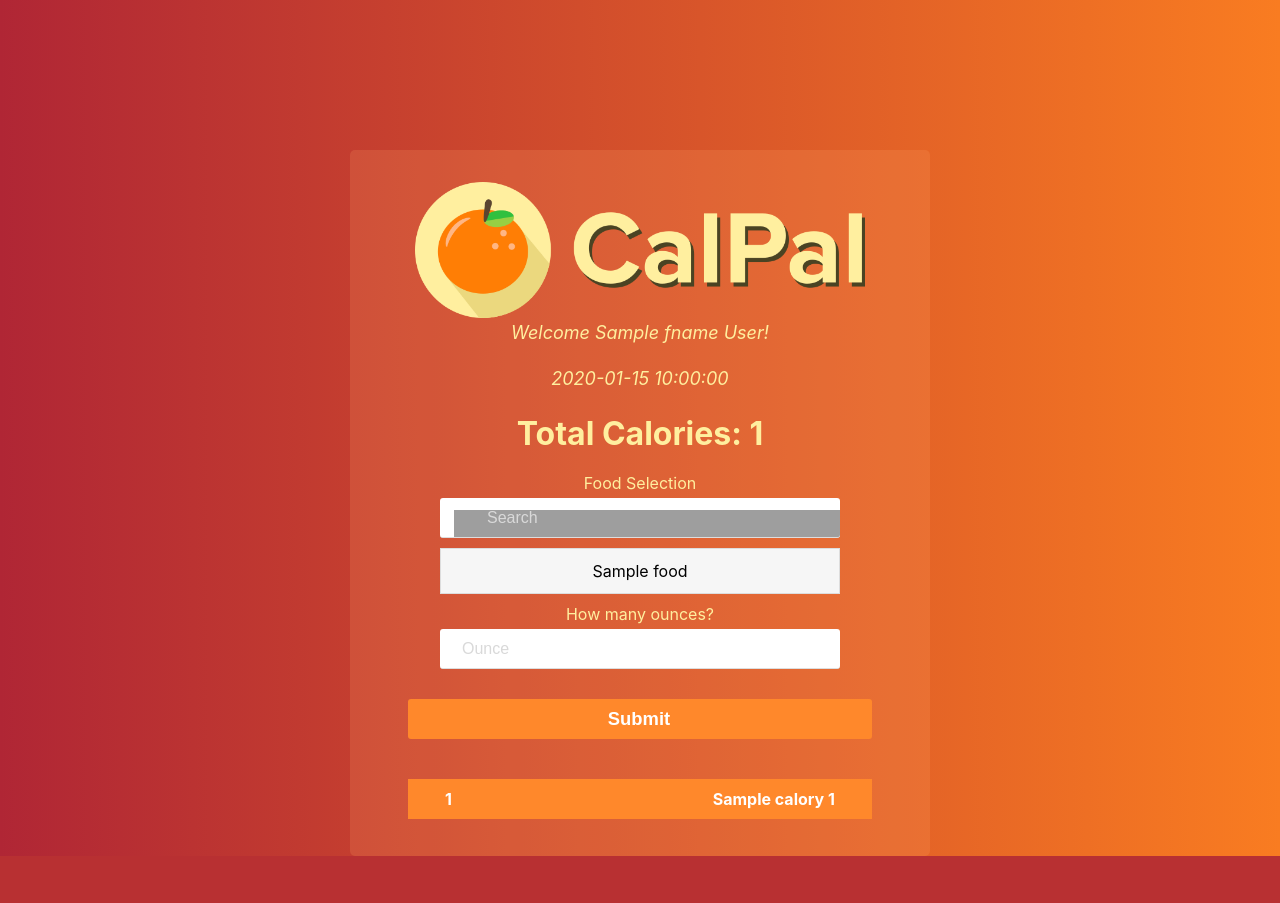
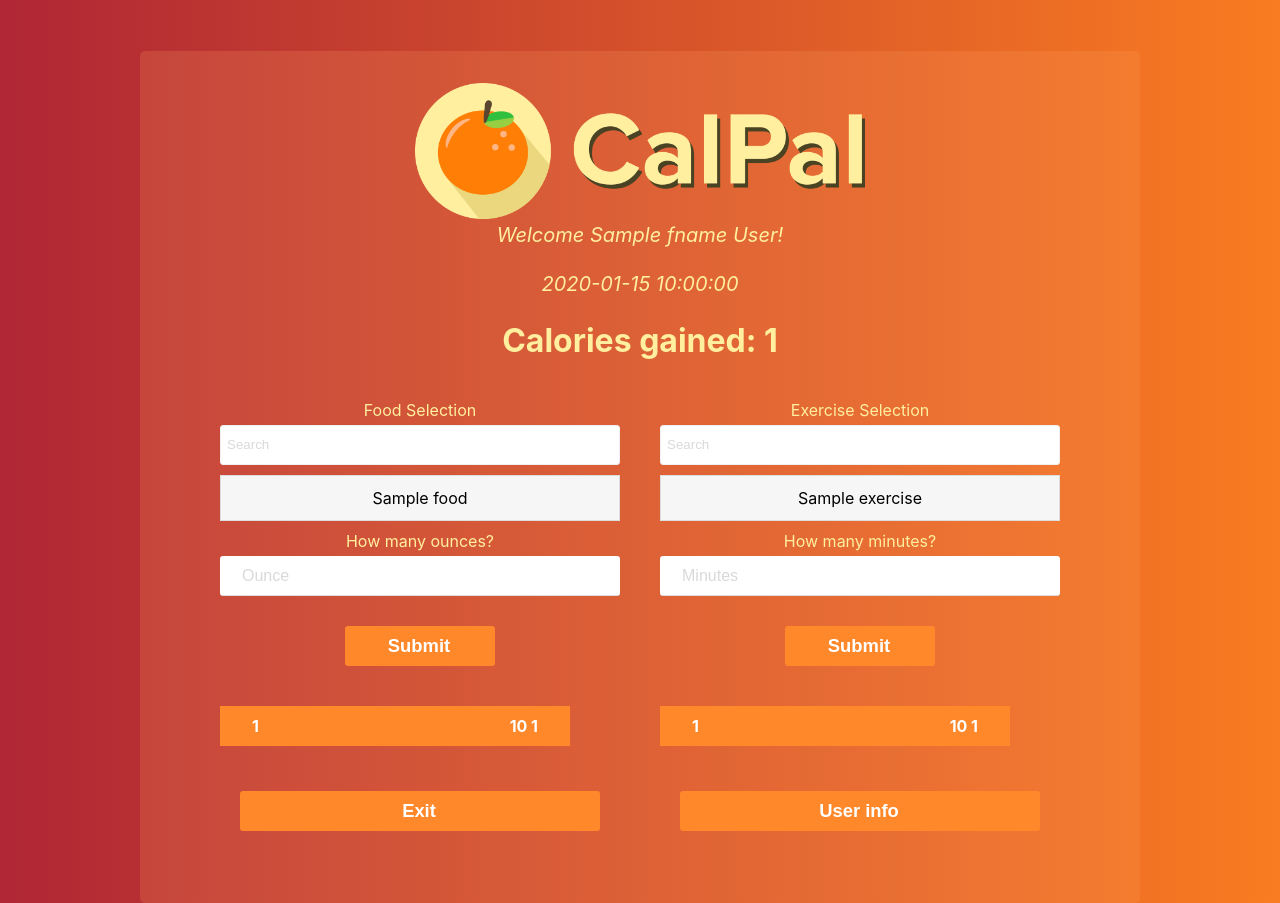
Before and after one commit to nattui/CalPal, a Flask app: template project/templates/dashboard.html in a window 1280 px wide. Before the commit the page ends 856 px from the top, so only its background shows below. Run offline with Flask 2, Linux system fonts and the light colour scheme; the template is opened without the code that fills it: most values are stand-ins (such as "Sample title", 1, 10 or a date in 2020); parts of the project's set-up code (start-up, migrations or seed data) failed here and were passed over; grey boxes are pictures that could not be loaded.

Commit message:
Update dashboard

```diff
--- a/project/app.py
+++ b/project/app.py
@@ -3,8 +3,9 @@
 CalPal: A calorie tracking app.
 Written by Nhat Nguyen and Albert Ong.
 CMPE 131
-Last Revised by Nhat Nguyen: 24.27.2018
+Last Revised by Nhat Nguyen: 30.11.2018
 
+app.py
 This is where the python flask code occupies
 TODO: Finish the dashboard page
 """
@@ -15,9 +16,10 @@ from datetime import datetime
 from flask import *
 from modules.conversion import *
 from modules.reader import *
-
-from modules.FoodReader import FoodReader
-from modules.ExerciseReader import ExerciseReader
+from modules.FoodReader import (getFoodDatabase,
+                                getFoodCalories)
+from modules.ExerciseReader import (getExerciseDatabase,
+                                    getExerciseCalories)
 
 app = Flask(__name__)
 app.config["SECRET_KEY"] = "secret_key"
@@ -27,14 +29,18 @@ main = Blueprint("main", __name__)
 # Redirects to the login page
 @main.route("/")
 def index():
-    session["calorie_list"] = []
+    session["calorie_food_list"] = []
+    session["calorie_exercise_list"] = []
+    session["count_exercise_calorie"] = 0
     return redirect(url_for('main.login'))
 
 
 # User login page
 @main.route("/login")
 def login():
-    session["calorie_list"] = []
+    session["calorie_food_list"] = []
+    session["calorie_exercise_list"] = []
+    session["count_exercise_calorie"] = 0
     return render_template("login.html")
 
 
@@ -58,7 +64,7 @@ def login_redirect():
     for var_index, var_name in enumerate(("fname",
                                           "lname",
                                           "email",
-                                          "password",
+                                          # "password",
                                           "gender",
                                           "birth-day",
                                           "birth-month",
@@ -68,16 +74,12 @@ def login_redirect():
                                           "calorie-goal")):
       session[var_name] = user_data[var_index]
 
-    # Assigns the number for rows for exercise and food inputs.
-    # The default number is 3.
-    session["exercise_rows"] = 3
-    session["food_rows"] = 3
-
     # If user information matches the information in the database, continue to application
     if checkLogin(session["email"], session["password"]):
-        return redirect(url_for('main.dashboard'))
+
+      return redirect(url_for('main.dashboard'))
     else:
-        return render_template("login.html", loginFailure=True)
+      return render_template("login.html", loginFailure=True)
 
 
 # If the user is sucessfully created
@@ -195,82 +197,30 @@ def dashboard():
 
   # Attempts to retrieve the first name, last name, email, and
   # password of the user.
-  try:
-    # fname = session["fname"]
-    # lname = session["lname"]
-    # email = session['email']
-    # password = session['password']
 
-    # Retrieves the current date.
-    current_date = datetime.today()
+  # Retrieves the current date.
+  current_date = datetime.today()
 
-    # Extracts the day, month, and year into strings.
-    current_day =   str(current_date.day)
-    current_month = month_name[current_date.month]
-    current_year =  str(current_date.year)
+  # Extracts the day, month, and year into strings.
+  current_day =   str(current_date.day)
+  current_month = month_name[current_date.month]
+  current_year =  str(current_date.year)
 
-    # Formats the current date into a sentence.
-    formatted_date = " ".join(["Today is", current_month, current_day + ",", current_year + "."])
+  # Formats the current date into a sentence.
+  formatted_date = " ".join(["Today is", current_month, current_day + ",", current_year + "."])
 
-    session["foratted_date"] = formatted_date
+  session["foratted_date"] = formatted_date
 
-    # Retrieves the list of exercises and foods.
-    food_obj = FoodReader()
-    exercise_obj = ExerciseReader()
+  # Retrieves the list of exercises and foods.
+  food_list = getFoodDatabase()[1]
+  exercise_list = getExerciseDatabase()[0]
 
-    food_list = food_obj.food_column
-    exercise_list = exercise_obj.exercise_column
-
-    return render_template("dashboard.html",
-                        #    email          = email,
-                        #    password       = password,
-                           fname          = session["fname"],
-                           lname          = session["lname"],
-                           formatted_date = formatted_date,
-                           exercise_list  = exercise_list,
-                           food_list      = food_list,
-                           exercise_rows  = session["exercise_rows"],
-                           food_rows      = session["food_rows"])
-  except:
-
-    # Redirects to the login page otherwise.
-    return redirect(url_for("main.login"))
-
-
-# Reloads
-@main.route("/dashboard", methods=["GET", "POST"])
-def dashboard_refresh():
-
-    food = request.form["food"]
-    ounce = request.form["ounce"]
-
-    calorie_list = session["calorie_list"]
-    count_calorie = 0
-
-    calories = FoodReader().getCalories(food, ounce)
-    if (calories > -1):
-        calorie_list.append([food, calories])
-        session["calorie_list"] = calorie_list
-
-    for calories in calorie_list:
-        count_calorie = count_calorie + int(calories[1])
-
-    print(count_calorie)
-
-    # Retrieves the list of exercises and foods.
-    food_list = FoodReader().food_column
-    exercise_list = ExerciseReader().exercise_column
-
-    return render_template("dashboard.html",
-                        fname          = session["fname"],
-                        lname          = session["lname"],
-                        formatted_date = session["foratted_date"],
-                        food_list      = food_list,
-                        exercise_list  = exercise_list,
-                        exercise_rows  = session["exercise_rows"],
-                        food_rows      = session["food_rows"],
-                        calorie_list   = session["calorie_list"],
-                        total_calories = count_calorie)
+  return render_template("dashboard.html",
+                         fname          = session["fname"],
+                         lname          = session["lname"],
+                         formatted_date = formatted_date,
+                         exercise_list  = exercise_list,
+                         food_list      = food_list)
 
 
 # Controls the buttons for the dashboard page.
@@ -278,31 +228,11 @@ def dashboard_refresh():
 def dashboard_buttons():
 
   # Retrieves the name of the action.
-  # This value will either be ADD_FOOD_ROW, SUB_FOOD_ROW,
-  # EXIT, or UPDATE INFO.
+  # This value will either be SUBMIT, EXIT, or UPDATE INFO.
   action_name = request.form.get("action")
 
-  # If the add food row button was pressed...
-  if action_name == "ADD_FOOD_ROW":
-
-    # Increments the number of food rows.
-    session["food_rows"] += 1
-
-    # Reloads the dashboard page.
-    return dashboard()
-
-  # If the subtract food row button was pressed...
-  elif action_name == "SUB_FOOD_ROW":
-
-    # Decrements the number of food rows if there are more than 3 rows.
-    if session["food_rows"] > 3:
-      session["food_rows"] -= 1
-
-    # Reloads the dashboard page.
-    return dashboard()
-
   # If the update info button was pressed...
-  elif action_name == "UPDATE INFO":
+  if action_name == "UPDATE INFO":
 
     # Redirects to the update user info page.
     return redirect(url_for("main.update_user_info"))
@@ -315,6 +245,88 @@ def dashboard_buttons():
 
     # Redirects to the login page.
     return redirect(url_for("main.login"))
+
+  # If the sumbit button was pressed...
+  elif action_name == "SUBMIT_FOODS":
+
+    # Retrieves the name of the food and the number of ounces consumed.
+    food = request.form["food"]
+    ounce = request.form["ounce"]
+
+
+    calorie_food_list = session["calorie_food_list"]
+    count_food_calorie = 0
+
+    # Calculated the number of calories gained.
+    calories = getFoodCalories(food, float(ounce))
+
+    if (calories >= 0):
+      calorie_food_list.append([food, calories])
+      session["calorie_food_list"] = calorie_food_list
+
+    for calories in calorie_food_list:
+      count_food_calorie = count_food_calorie + int(calories[1])
+      session["count_food_calorie"] = count_food_calorie
+
+    print()
+    print(session["count_food_calorie"])
+    print(session["count_exercise_calorie"])
+
+    total_calories = session["count_food_calorie"] - session["count_exercise_calorie"]
+
+
+    # Retrieves the list of exercises and foods.
+    session["food_list"] = getFoodDatabase()[1]
+    session["exercise_list"] = getExerciseDatabase()[0]
+
+    return render_template("dashboard.html",
+                          fname          = session["fname"],
+                          lname          = session["lname"],
+                          formatted_date = session["foratted_date"],
+                          food_list      = session["food_list"],
+                          exercise_list  = session["exercise_list"],
+                          calorie_food_list   = session["calorie_food_list"],
+                          calorie_exercise_list = session["calorie_exercise_list"],
+                          total_calories = int(total_calories))
+
+
+  # EXERCISE
+  elif action_name == "SUBMIT_EXERCISE":
+    exercise = request.form["exercise"]
+    minute = request.form["minute"]
+
+    calorie_exercise_list = session["calorie_exercise_list"]
+    count_exercise_calorie = 0
+
+    calories = getExerciseCalories(exercise, float(minute), session["weight"])
+    if (calories >= 0):
+      calorie_exercise_list.append([exercise, calories])
+      session["calorie_exercise_list"] = calorie_exercise_list
+
+    for calories in calorie_exercise_list:
+      count_exercise_calorie = count_exercise_calorie + int(calories[1])
+      session["count_exercise_calorie"] = count_exercise_calorie
+
+    total_calories = session["count_food_calorie"] - session["count_exercise_calorie"]
+
+    print()
+    print()
+    print("exercise:", exercise)
+    print("minute:", minute)
+    print("Calories:", calories)
+    print("calorie_exercise_list:", session["calorie_exercise_list"])
+    print("count_exercise_calorie:", session["count_exercise_calorie"])
+    print()
+
+    return render_template("dashboard.html",
+                        fname          = session["fname"],
+                        lname          = session["lname"],
+                        formatted_date = session["foratted_date"],
+                        food_list      = session["food_list"],
+                        exercise_list  = session["exercise_list"],
+                        calorie_food_list = session["calorie_food_list"],
+                        calorie_exercise_list = session["calorie_exercise_list"],
+                        total_calories = int(total_calories))
 
 
 # The update user info page.
--- a/project/static/dashboard.css
+++ b/project/static/dashboard.css
@@ -24,11 +24,11 @@ input::-webkit-inner-spin-button {
   padding: 0px 8% 0px 8%;
   margin-bottom: 5px;
   background: #ff882b;
-  width: 464px;
+  width: 350px;
   height: 40px;
 }
 
-#rectangle p {
+#rectangle p, #rectangle-e p {
   color:white;
   font-weight: bolder;
 }
@@ -40,3 +40,40 @@ input::-webkit-inner-spin-button {
   right: 15px;
   /* padding: 0px 8% 0px 0px; */
 }
+
+.form-container-dashboard {
+  margin-top: 4%;
+	border-radius: 5px;
+	background-color: #fba56730;
+	padding: 2.5% 0% 2.5% 0%;
+	text-align: center;
+	-webkit-box-sizing: border-box;
+  box-sizing: border-box;
+  width: 1000px;
+}
+
+#sidebyside {
+  display: flex;
+  position: relative;
+  right: 40px;
+}
+
+#food, #exercise {
+  margin:20px;
+}
+
+.dashboard-btn {
+  width:150px !important;
+}
+
+.form-container-dashboard h1 {
+  font-size: 32px;
+  font-weight: 700;
+  margin-bottom: 10px;
+}
+
+.form-container-dashboard h2 {
+  font-size: 20px;
+  font-style: italic;
+  margin-bottom: 25px;
+}
--- a/project/static/fitler.js
+++ b/project/static/fitler.js
@@ -1,18 +1,21 @@
-function f(name) {
-	var input = document.getElementById('myInput');
-	input.value = name;
-	filterFunction();
+function filterF() {
+	var input, filter, ul, li, a, i;
+	input = document.getElementById('myFood');
+	filter = input.value.toUpperCase();
+	div = document.getElementById('myDropdownF');
+	a = div.getElementsByTagName('a');
+	for (i = 0; i < a.length; i++) {
+		if (a[i].innerHTML.toUpperCase().indexOf(filter) > -1) {
+			a[i].style.display = '';
+		} else {
+			a[i].style.display = 'none';
+		}
+	}
 }
 
-/* When the user clicks on the button,
-    toggle between hiding and showing the dropdown content */
-function myFunction() {
-	document.getElementById('myDropdown').classList.toggle('show');
-}
-
-function filterFunction() {
+function filterE() {
 	var input, filter, ul, li, a, i;
-	input = document.getElementById('myInput');
+	input = document.getElementById('myExercise');
 	filter = input.value.toUpperCase();
 	div = document.getElementById('myDropdown');
 	a = div.getElementsByTagName('a');
@@ -24,3 +27,15 @@ function filterFunction() {
 		}
 	}
 }
+
+function filterFood(name) {
+	var input = document.getElementById('myFood');
+	input.value = name;
+	filterF();
+}
+
+function filterExercise(name) {
+	var input = document.getElementById('myExercise');
+	input.value = name;
+	filterE();
+}
--- a/project/static/master.css
+++ b/project/static/master.css
@@ -117,7 +117,7 @@ form {
 }
 
 .form-container {
-  margin-top: 150px;
+  margin-top: 4%;
 	border-radius: 5px;
 	background-color: #fba56730;
 	padding: 2.5% 0% 2.5% 0%;
@@ -342,7 +342,7 @@ form .height-input-width {
 	background-color: #3e8e41;
 }
 
-#myDropdown {
+#myDropdownF, #myDropdown {
 	max-height: 200px;
 	width: 100%;
 	overflow-x: hidden;
@@ -360,7 +360,7 @@ form .height-input-width {
 	width: 400px;
 }
 
-#ounce {
+#ounce, #minute {
 	box-sizing: border-box;
 	font-size: 16px;
 	padding: 14px 20px 12px 20px;
--- a/project/templates/dashboard.html
+++ b/project/templates/dashboard.html
@@ -2,7 +2,7 @@
 CalPal: A calorie tracking app.
 Written by Nhat Nguyen and Albert Ong.
 CMPE 131
-Revision: 24.11.2018
+Revision: 30.11.2018
 
 The dashboard of CalPal.
 -->
@@ -14,7 +14,7 @@ The dashboard of CalPal.
 <div class="main dashboard">
 
   <!-- Form container -->
-  <div class="form-container">
+  <div class="form-container-dashboard">
     <div class="form-wrapper">
 
       <div class="center">
@@ -28,58 +28,91 @@ The dashboard of CalPal.
       <h2>{{formatted_date}}</h2>
 
       {% if total_calories is defined %}
-        <h1>Total Calories: {{ total_calories }}</h1>
+        <h1>Calories gained: {{ total_calories }}</h1>
       {% endif %}
 
       <!-- Food Searching -->
-      <form method="POST" action="{{ url_for('main.dashboard_refresh') }}">
+
+      <div id="sidebyside">
+        <div id="food">
+          <form method="POST" action="{{ url_for('main.dashboard_buttons') }}">
 
             <div class="dropdown">
               <p>Food Selection</p>
-          <input type="text" name="food" placeholder="Search" id="myInput" onkeyup="filterFunction()" required>
-          <div id="myDropdown" class="dropdown-content">
+              <input type="text" name="food" placeholder="Search" id="myFood" onkeyup="filterF()" min="0" required>
+              <div id="myDropdownF" class="dropdown-content">
                 {% for food_name in food_list %}
-            <a onclick="f('{{ food_name }}')">{{ food_name }}</a>
+                <a onclick="filterFood('{{ food_name }}')">{{ food_name }}</a>
                 {% endfor %}
               </div>
               <p>How many ounces?</p>
-          <input type="number" name="ounce" placeholder="Ounce" id="ounce" required>
+              <input type="number" name="ounce" placeholder="Ounce" id="ounce" min="0" required>
             </div>
+            <button class="dashboard-btn" type="submit" name="action" value="SUBMIT_FOODS">Submit</button>
 
-          <button type="submit" name="action" value="SUBMIT">Submit</button>
-      </form>
-
-      {% if calorie_list|length > 0 %}
+            {% if calorie_food_list|length > 0 %}
             <div id="rectangle-box">
-        {% for calories in calorie_list %}
+              {% for food_calories in calorie_food_list %}
               <div id="rectangle">
-            <!-- <p><span onclick="fn()">X</span>{{ calories[0] }}</p> -->
-            <p>{{ calories[0] }}</p>
-            <p>{{ calories[1] }} {{ count }}</p>
+                <p>{{ food_calories[0] }}</p>
+                <p>{{ food_calories[1]|int }} {{ count }}</p>
               </div>
               {% endfor %}
             </div>
             {% endif %}
+          </form>
 
 
+        </div>
+        <div id="exercise">
+          <!-- Exercise -->
+          <form method="POST" action="{{ url_for('main.dashboard_buttons') }}">
+
+            <div class="dropdown">
+              <p>Exercise Selection</p>
+              <input type="text" name="exercise" placeholder="Search" id="myExercise" onkeyup="filterE()" min="0" required>
+              <div id="myDropdown" class="dropdown-content">
+                {% for exercise_name in exercise_list %}
+                <a onclick="filterExercise('{{ exercise_name }}')">{{ exercise_name }}</a>
+                {% endfor %}
+              </div>
+              <p>How many minutes?</p>
+              <input type="number" name="minute" placeholder="Minutes" id="minute" min="0" required>
+            </div>
+
+            <button class="dashboard-btn" type="submit" name="action" value="SUBMIT_EXERCISE">Submit</button>
+
+          {% if calorie_exercise_list|length > 0 %}
+          <div id="rectangle-box">
+            {% for exercise_calories in calorie_exercise_list %}
+            <div id="rectangle">
+              <p>{{ exercise_calories[0] }}</p>
+              <p>{{ exercise_calories[1]|int }} {{ count }}</p>
+            </div>
+            {% endfor %}
+          </div>
+          {% endif %}
+          </form>
+        </div>
+      </div>
 
 
-    <!-- <form method="POST" action="{{ url_for('main.dashboard_buttons') }}"> -->
+    <form method="POST" action="{{ url_for('main.dashboard_buttons') }}">
 
       <!-- Exit and Update info buttons -->
-      <!-- <div class="divider"> -->
+      <div class="divider">
 
         <!-- Exit button -->
-        <!-- <div class="divider-size"> -->
-            <!-- <button type="submit" name="action" value="EXIT">Exit</button> -->
-        <!-- </div> -->
+        <div class="divider-size">
+            <button type="submit" name="action" value="EXIT">Exit</button>
+        </div>
 
         <!-- Update info button -->
-        <!-- <div class="divider-size"> -->
-          <!-- <button type="submit" name="action" value="UPDATE INFO">User info</button> -->
-        <!-- </div> -->
-      <!-- </div> -->
-    <!-- </form> -->
+        <div class="divider-size">
+          <button type="submit" name="action" value="UPDATE INFO">User info</button>
+        </div>
+      </div>
+    </form>
 
   </div>
 
```
Also changed, not shown: project/modules/DatabaseReader.py (+34 -28 lines), project/modules/ExerciseReader.py (+55 -31 lines), project/modules/FoodReader.py (+56 -54 lines), 3 other files. Lines whose indentation alone changed are shown as unchanged.
